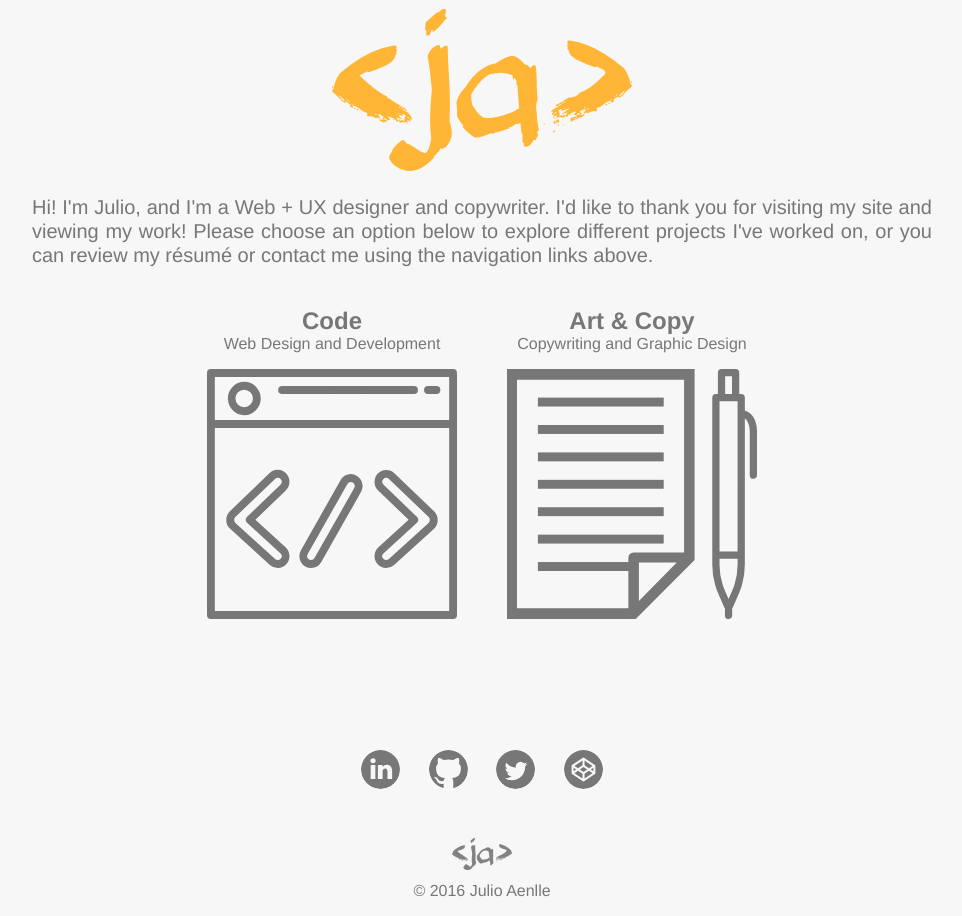
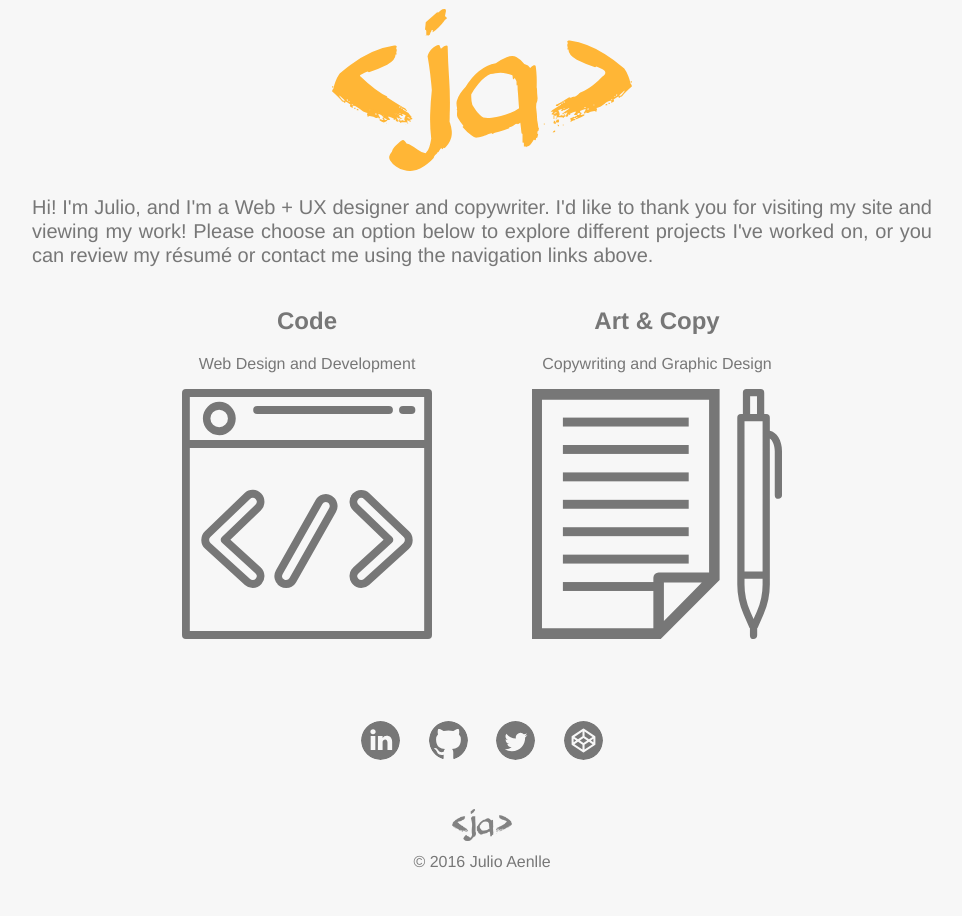
Before and after one commit to jaenlle/portfolio-site, a PHP site: page / in a window 1280 px wide. Shown: the part 179-1095 px from the top of the page, without its empty margins (158-1120 px from the left). After the commit the page ends 1047 px from the top, so only its background shows below. Run offline with PHP 8.4, Linux system fonts and the light colour scheme; some libraries are stand-ins or nearby versions.

Commit message:
Add flexbox CSS code

```diff
--- a/css/home.css
+++ b/css/home.css
@@ -8,9 +8,6 @@ This file contains styling for elemenets that appear on the homepage.
 #home {
     padding-top: 10px;
     padding-bottom: 10px;
-}
-
-#home {
     text-align: center;
     margin: 0 33px;
 }
@@ -27,14 +24,22 @@ This file contains styling for elemenets that appear on the homepage.
 }
 
 #homepage {
-    display: inline-block;
+    display: flex;
+    flex-wrap: wrap;
+    justify-content: center;
 }
 
 #homepage a {
     text-decoration: none;
 }
 
+.work-icon {
+    width: 250px;
+    margin: 0 50px;
+}
+
 /* ----------------------------------------- Homepage images --- */
+/*
 .work-icon {
     width: 300px;
     float: left;
@@ -59,3 +64,4 @@ This file contains styling for elemenets that appear on the homepage.
 .work-icon p {
     margin-top: 0;
 }
+*/
```
Also changed, not shown: css/work.css (+17 -2 lines).
